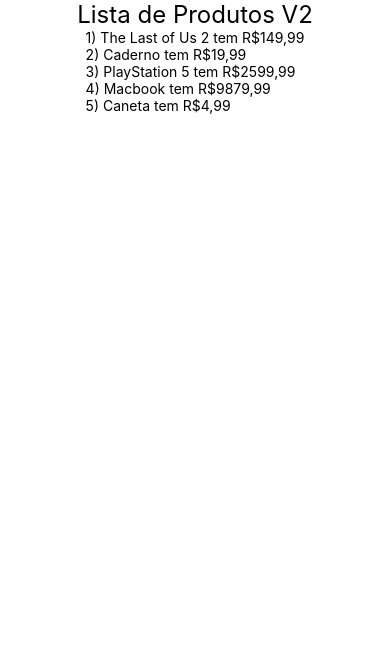
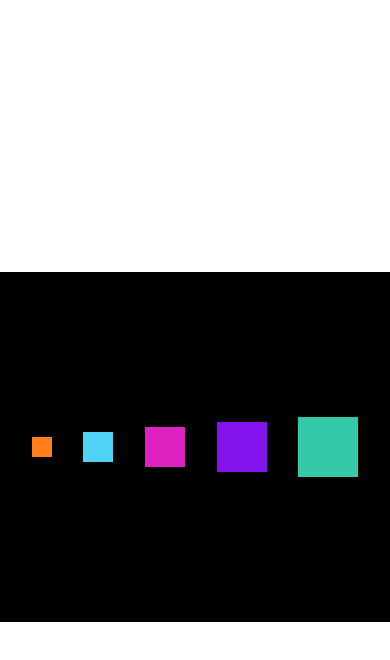
Before and after one commit to digsales/Exercises_curso-react-native, a React Native app: screen / in a window 390 px wide. Shown: the top 660 px of the page. Built offline with nearby package versions, Linux system fonts and the light colour scheme.

Commit message:
adding new components/exercises

```diff
--- a/App.js
+++ b/App.js
@@ -16,14 +16,21 @@ import { StyleSheet, SafeAreaView } from "react-native";
 // import Familia from "./src/components/relacao/Familia";
 // import Membro from "./src/components/relacao/Membro";
 // import UsuarioLogado from "./src/components/UsuarioLogado";
-import ListaProdutosV2 from "./src/components/produtos/ListaProdutosV2";
+// import ListaProdutosV2 from "./src/components/produtos/ListaProdutosV2";
+// import DigiteSeuNome from "./src/components/DigiteSeuNome";
+// import Quadrado from "./src/components/layout/Quadrado";
+// import FlexboxV1 from "./src/components/layout/FlexboxV1";
+import FlexboxV2 from "./src/components/layout/FlexboxV2";
 
 export default function App() {
   return (
     <SafeAreaView style={styles.container}>
-      <ListaProdutosV2 />
+      <FlexboxV2 />
 
       {/*
+      <FlexboxV1 />
+      <DigiteSeuNome />
+      <ListaProdutosV2 />
       <UsuarioLogado usuario={{ nome: "Gui", email: "gui@gui.com" }} />
       <Familia>
         <Membro nome="Bia" sobrenome="Arruda" />
@@ -67,5 +74,6 @@ const styles = StyleSheet.create({
     alignItems: "center",
     justifyContent: "center",
     padding: 16,
+    paddingTop: 50,
   },
 });
--- /dev/null
+++ b/src/components/DigiteSeuNome.js
@@ -0,0 +1,19 @@
+import React, { useState } from "react";
+import { Text, TextInput, View } from "react-native";
+import Estilo from "./estilo";
+
+export default (props) => {
+  const [nome, setNome] = useState("Teste");
+  return (
+    <>
+      <View style={Estilo.fontG}>
+        <Text>{nome}</Text>
+        <TextInput
+          placeholder="Digite seu nome"
+          value={nome}
+          onChangeText={(nome) => setNome(nome)}
+        />
+      </View>
+    </>
+  );
+};
--- /dev/null
+++ b/src/components/layout/FlexboxV1.js
@@ -0,0 +1,23 @@
+import React from "react";
+import { View, StyleSheet } from "react-native";
+import Quadrado from "./Quadrado";
+
+export default (props) => {
+  return (
+    <View style={styles.flexV1}>
+      <Quadrado cor="#ff801a" />
+      <Quadrado cor="#50d1f6" />
+      <Quadrado cor="#dd22c1" />
+      <Quadrado cor="#8312ed" />
+      <Quadrado cor="#36c9a7" />
+    </View>
+  );
+};
+
+const styles = StyleSheet.create({
+  flexV1: {
+    backgroundColor: "black",
+    justifyContent: "space-evenly",
+    flex: 1,
+  },
+});
--- /dev/null
+++ b/src/components/layout/FlexboxV2.js
@@ -0,0 +1,26 @@
+import React from "react";
+import { View, StyleSheet } from "react-native";
+import Quadrado from "./Quadrado";
+
+export default (props) => {
+  return (
+    <View style={styles.flexV2}>
+      <Quadrado cor="#ff801a" lado={20} />
+      <Quadrado cor="#50d1f6" lado={30} />
+      <Quadrado cor="#dd22c1" lado={40} />
+      <Quadrado cor="#8312ed" lado={50} />
+      <Quadrado cor="#36c9a7" lado={60} />
+    </View>
+  );
+};
+
+const styles = StyleSheet.create({
+  flexV2: {
+    flexDirection: "row",
+    height: 350,
+    width: "100%",
+    alignItems: "center",
+    justifyContent: "space-evenly",
+    backgroundColor: "black",
+  },
+});
--- /dev/null
+++ b/src/components/layout/Quadrado.js
@@ -0,0 +1,17 @@
+import React from "react";
+import { Text, View } from "react-native";
+
+export default (props) => {
+  const lado = props.lado;
+  return (
+    <>
+      <View
+        style={{
+          height: lado,
+          width: lado,
+          backgroundColor: props.cor || "black",
+        }}
+      ></View>
+    </>
+  );
+};
```
